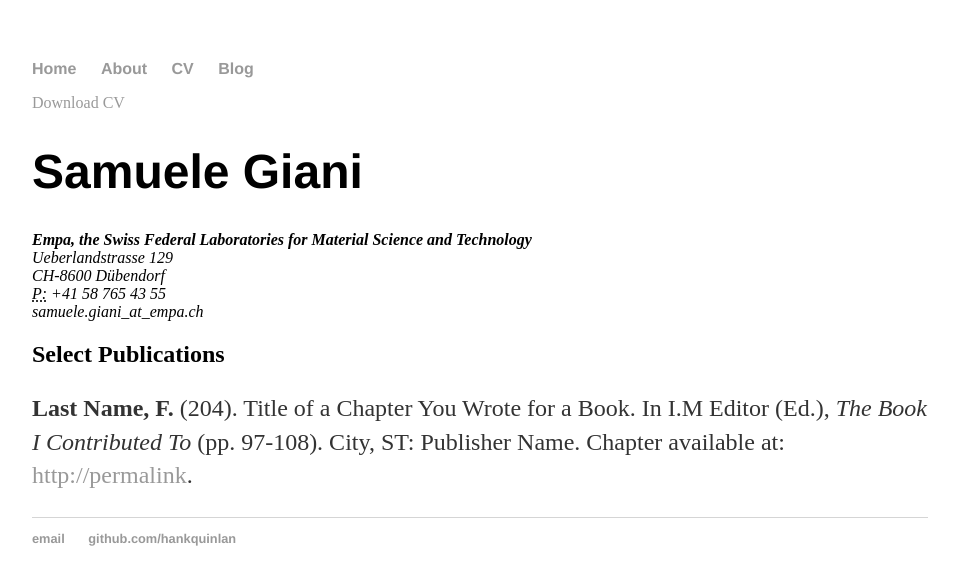
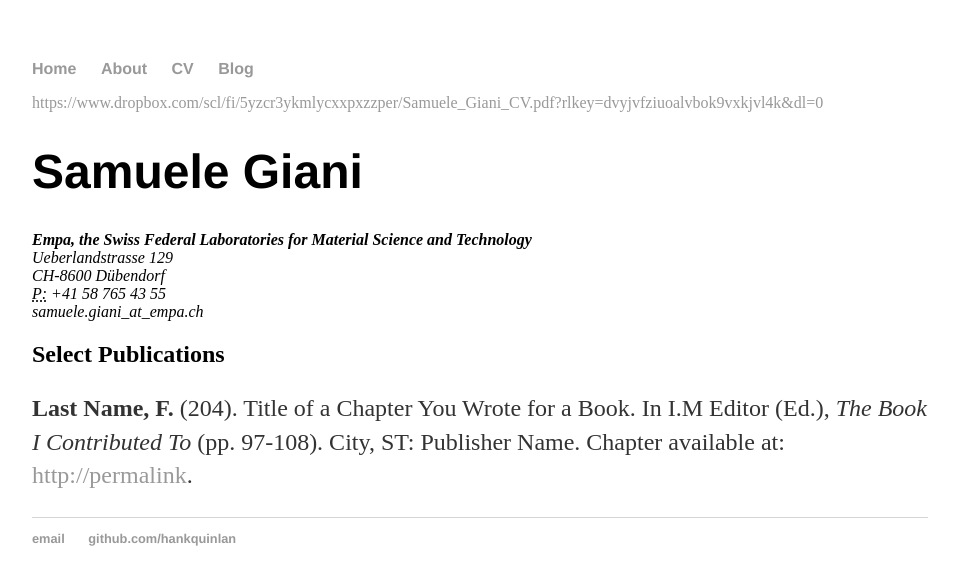
Before and after one commit to sgiani95/sgiani95.github.io, a Jekyll site: the page built from cv/index.html, in a window 1280 px wide. Shown: the top 585 px of the page, without its empty margins (160-1119 px from the left). Built offline with Jekyll 4.4.1, drawn with Linux system fonts in a browser that asks for light colours.

Commit message:
Update index.html

```diff
--- a/cv/index.html
+++ b/cv/index.html
@@ -4,7 +4,7 @@
 ---
 
 	<div class="cv">
-		<a href="#" class="download" title="Download CV as PDF">Download CV</a>
+		<a href="#" class="download" title="Download CV as PDF">https://www.dropbox.com/scl/fi/5yzcr3ykmlycxxpxzzper/Samuele_Giani_CV.pdf?rlkey=dvyjvfziuoalvbok9vxkjvl4k&dl=0</a>
 					<h1>Samuele Giani</h1>
 					<address>
 					<strong>Empa, the Swiss Federal Laboratories for Material Science and Technology</strong><br>
```
